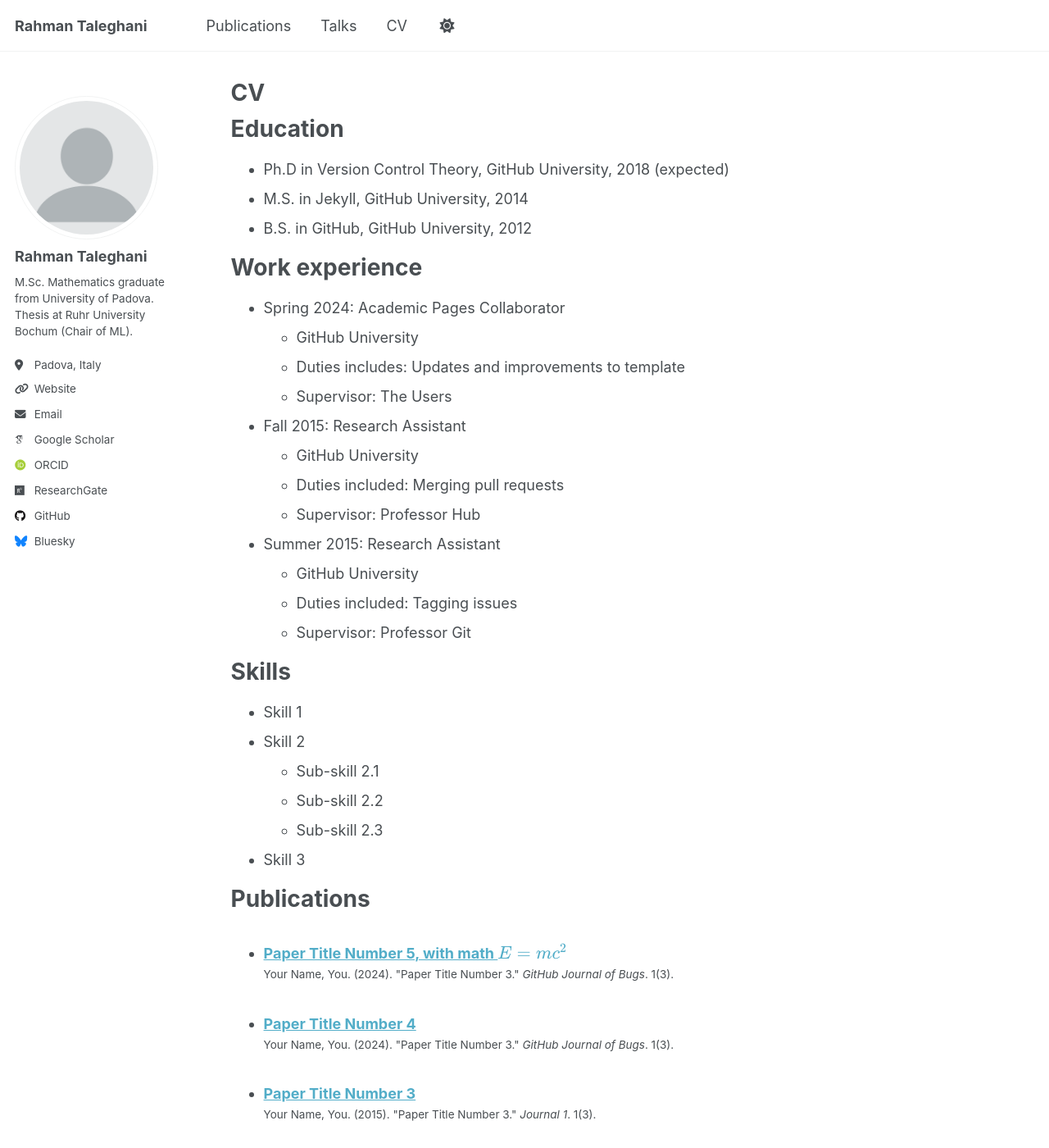
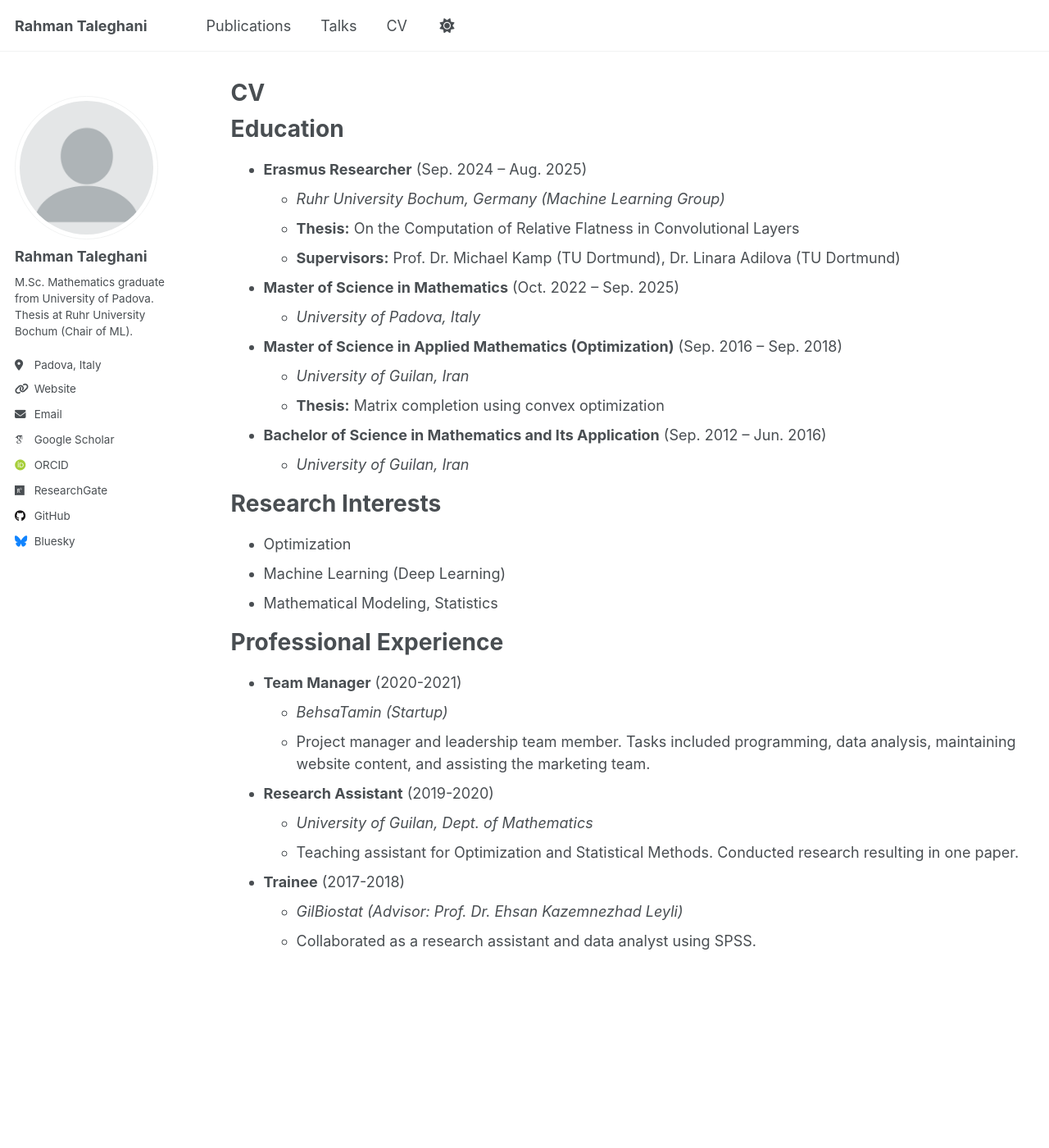
Before and after one commit to Rahmantl/rahmantl.github.io, a Jekyll site: the page built from _pages/cv.md, in a window 1280 px wide and 1400 px high. Shown: the whole window at 82% size. Built offline with Jekyll 4.4.1, drawn with Linux system fonts in a browser that asks for light colours; some web fonts are replaced; a script that is not in the unit is left out; some of the changed text lies outside the part shown.

Commit message:
Revise CV with updated education and experience
Updated education and professional experience sections with new qualifications and roles.

```diff
--- a/_pages/cv.md
+++ b/_pages/cv.md
@@ -11,54 +11,37 @@ redirect_from:
 
 Education
 ======
-* Ph.D in Version Control Theory, GitHub University, 2018 (expected)
-* M.S. in Jekyll, GitHub University, 2014
-* B.S. in GitHub, GitHub University, 2012
+* **Erasmus Researcher** (Sep. 2024 – Aug. 2025)
+  * *Ruhr University Bochum, Germany (Machine Learning Group)*
+  * **Thesis:** On the Computation of Relative Flatness in Convolutional Layers
+  * **Supervisors:** Prof. Dr. Michael Kamp (TU Dortmund), Dr. Linara Adilova (TU Dortmund)
 
-Work experience
+* **Master of Science in Mathematics** (Oct. 2022 – Sep. 2025)
+  * *University of Padova, Italy*
+
+* **Master of Science in Applied Mathematics (Optimization)** (Sep. 2016 – Sep. 2018)
+  * *University of Guilan, Iran*
+  * **Thesis:** Matrix completion using convex optimization
+
+* **Bachelor of Science in Mathematics and Its Application** (Sep. 2012 – Jun. 2016)
+  * *University of Guilan, Iran*
+
+Research Interests
 ======
-* Spring 2024: Academic Pages Collaborator
-  * GitHub University
-  * Duties includes: Updates and improvements to template
-  * Supervisor: The Users
+* Optimization
+* Machine Learning (Deep Learning)
+* Mathematical Modeling, Statistics
 
-* Fall 2015: Research Assistant
-  * GitHub University
-  * Duties included: Merging pull requests
-  * Supervisor: Professor Hub
+Professional Experience
+======
+* **Team Manager** (2020-2021)
+  * *BehsaTamin (Startup)*
+  * Project manager and leadership team member. Tasks included programming, data analysis, maintaining website content, and assisting the marketing team.
 
-* Summer 2015: Research Assistant
-  * GitHub University
-  * Duties included: Tagging issues
-  * Supervisor: Professor Git
+* **Research Assistant** (2019-2020)
+  * *University of Guilan, Dept. of Mathematics*
+  * Teaching assistant for Optimization and Statistical Methods. Conducted research resulting in one paper.
 
-Skills
-======
-* Skill 1
-* Skill 2
-  * Sub-skill 2.1
-  * Sub-skill 2.2
-  * Sub-skill 2.3
-* Skill 3
-
-Publications
-======
-  <ul>{% for post in site.publications reversed %}
-    {% include archive-single-cv.html %}
-  {% endfor %}</ul>
-
-Talks
-======
-  <ul>{% for post in site.talks reversed %}
-    {% include archive-single-talk-cv.html  %}
-  {% endfor %}</ul>
-
-Teaching
-======
-  <ul>{% for post in site.teaching reversed %}
-    {% include archive-single-cv.html %}
-  {% endfor %}</ul>
-
-Service and leadership
-======
-* Currently signed in to 43 different slack teams
+* **Trainee** (2017-2018)
+  * *GilBiostat (Advisor: Prof. Dr. Ehsan Kazemnezhad Leyli)*
+  * Collaborated as a research assistant and data analyst using SPSS.
```
